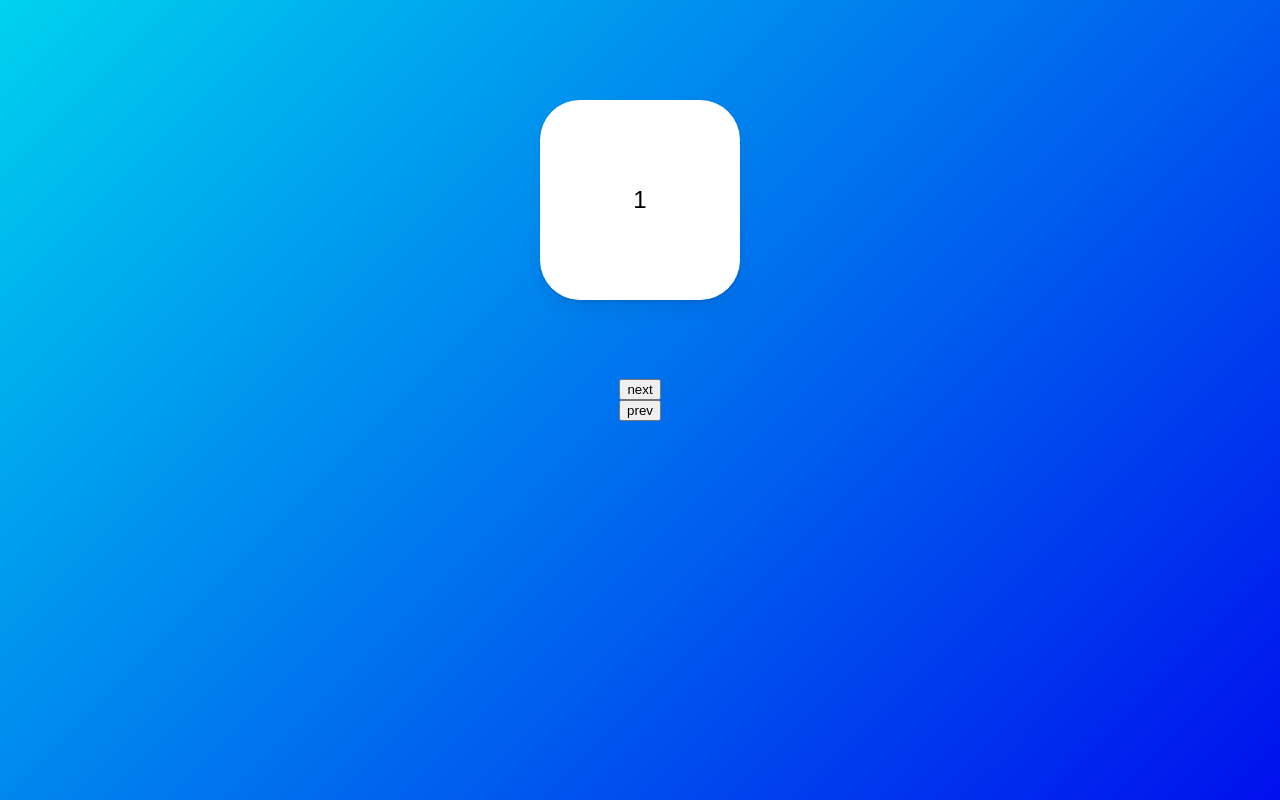
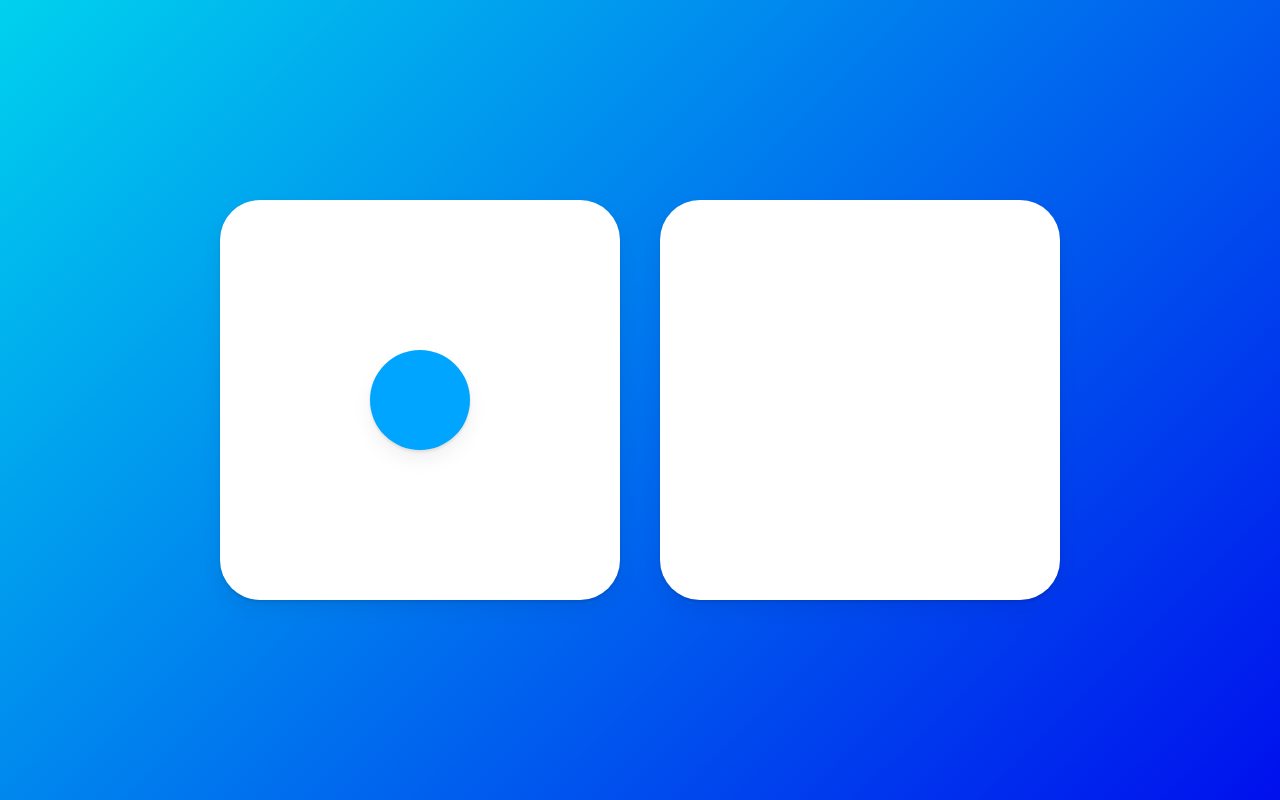
Before and after one commit to Yongveloper/react-framer-motion, a React (Create React App) app: page / in a window 1280 px wide. Built offline with nearby package versions, Linux system fonts and the light colour scheme.

Commit message:
layoutId

```diff
--- a/src/App.tsx
+++ b/src/App.tsx
@@ -8,75 +8,42 @@
   display: flex;
   justify-content: center;
   align-items: center;
-  flex-direction: column;
+  gap: 40px;
   background: linear-gradient(135deg, rgb(0, 210, 238), rgb(0, 16, 238));
 `;
 
 const Box = styled(motion.div)`
-  width: 200px;
-  height: 200px;
+  width: 400px;
+  height: 400px;
   background-color: rgba(255, 255, 255, 1);
   border-radius: 40px;
-  position: absolute;
-  top: 100px;
   display: flex;
   justify-content: center;
   align-items: center;
-  font-size: 24px;
   box-shadow: 0 2px 3px rgba(0, 0, 0, 0.1), 0 10px 20px rgba(0, 0, 0, 0.06);
 `;
 
-const box: Variants = {
-  entry: (back: boolean) => ({
-    x: back ? -500 : 500,
-    opacity: 0,
-    scale: 0,
-  }),
-  center: {
-    x: 0,
-    opacity: 1,
-    scale: 1,
-    transition: {
-      duration: 0.3,
-    },
-  },
-  exit: (back: boolean) => ({
-    x: back ? 500 : -500,
-    opacity: 0,
-    scale: 0,
-    transition: {
-      duration: 0.3,
-    },
-  }),
-};
+const Circle = styled(motion.div)`
+  background-color: #00a5ff;
+  height: 100px;
+  width: 100px;
+  border-radius: 50px;
+  box-shadow: 0 2px 3px rgba(0, 0, 0, 0.1), 0 10px 20px rgba(0, 0, 0, 0.06);
+`;
 
 function App() {
-  const [visible, setVisible] = useState(1);
-  const [back, setBack] = useState(false);
-  const nextPlease = () => {
-    setBack(false);
-    setVisible((prev) => (prev === 10 ? 10 : prev + 1));
-  };
-  const prevPlease = () => {
-    setBack(true);
-    setVisible((prev) => (prev === 1 ? 1 : prev - 1));
-  };
+  const [clicked, setclicked] = useState(false);
+  const toggleClicked = () => setclicked((prev) => !prev);
   return (
-    <Wrapper>
-      <AnimatePresence custom={back}>
-        <Box
-          custom={back}
-          variants={box}
-          initial="entry"
-          animate="center"
-          exit="exit"
-          key={visible}
-        >
-          {visible}
-        </Box>
-      </AnimatePresence>
-      <button onClick={nextPlease}>next</button>
-      <button onClick={prevPlease}>prev</button>
+    <Wrapper onClick={toggleClicked}>
+      <Box>
+        {!clicked && <Circle layoutId="circle" style={{ borderRadius: 50 }} />}
+      </Box>
+      <Box>
+        {clicked && (
+          <Circle layoutId="circle" style={{ borderRadius: 0, scale: 2 }} />
+        )}
+      </Box>
     </Wrapper>
   );
 }
```
